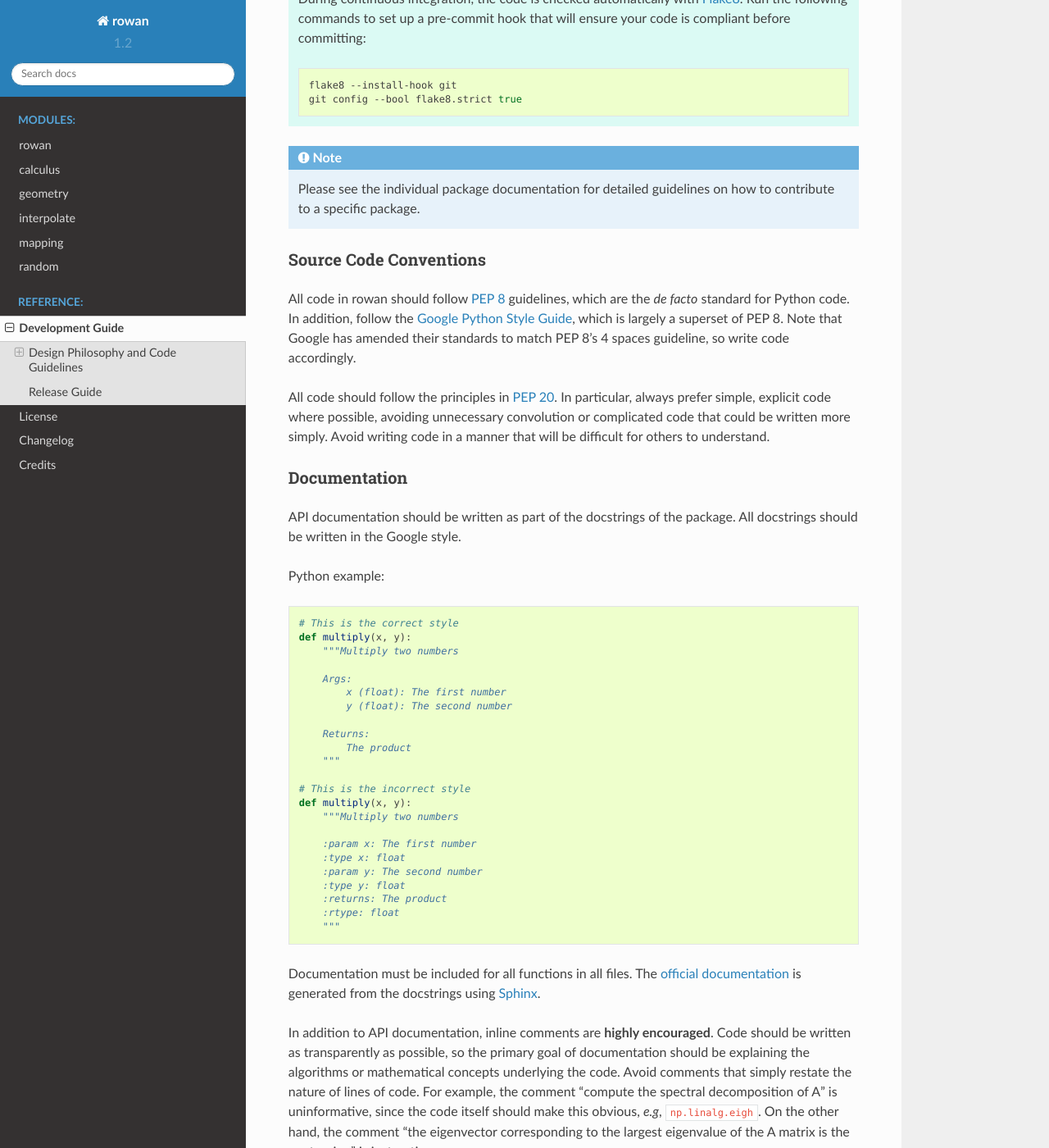
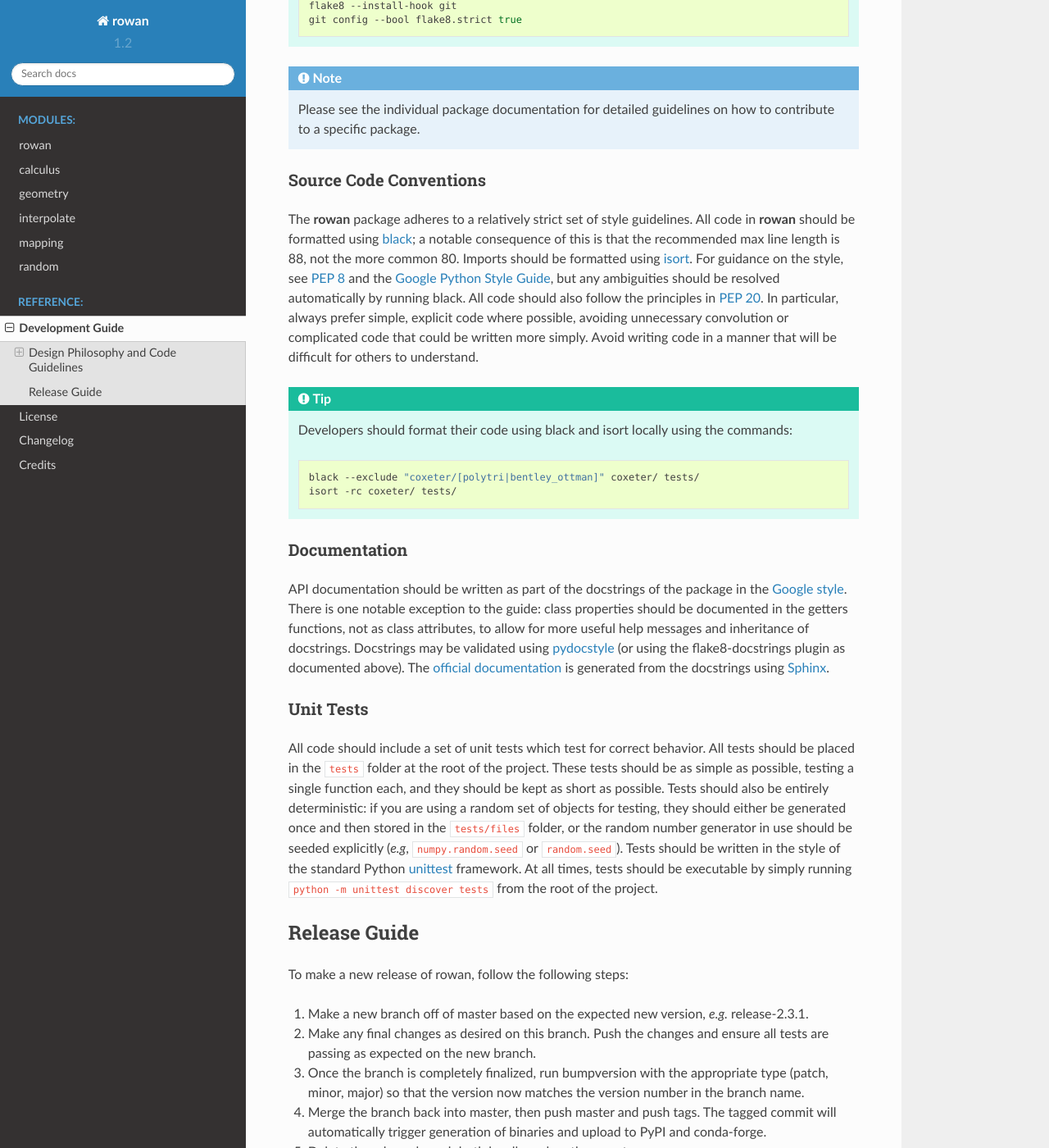
Before and after one commit to glotzerlab/rowan, a Sphinx documentation site: the page built from doc/development.rst, in a window 1280 px wide and 1400 px high, scrolled down 1089 px. Shown: the whole window at 82% size. Built offline with Sphinx 7.4.7 and the Read the Docs theme 2.0.0, drawn with Linux system fonts in a browser that asks for light colours; some of the changed text lies outside the part shown.

Commit message:
Update development guidelines.

```diff
--- a/doc/development.rst
+++ b/doc/development.rst
@@ -14,24 +14,22 @@ Design Philosophy and Code Guidelines
 =====================================
 
 The goal of **rowan** is to provide a flexible, easy-to-use, and scalable approach to dealing with rotation representations.
-To ensure maximum flexibility, **rowan** operates entirely on NumPy arrays, which serve as the *de facto* standard for efficient multi-dimensional arrays in Python.
-To be available for a wide variety of applications, **rowan** works for arbitrarily shaped NumPy arrays, mimicking `NumPy broadcasting <https://docs.scipy.org/doc/numpy/user/basics.broadcasting.html>`_ to the maximum extent possible.
-**rowan** is meant to be as lightweight and easy to install as possible.
-Although it is designed to provide good performance, it is written in **pure Python** and as such may not be the correct choice in cases where the performance of quaternion operations is a critical bottleneck.
+To best serve these goals, **rowan** operates entirely on NumPy arrays (the *de facto* standard for efficient multi-dimensional arrays in Python) and supports `NumPy broadcasting <https://docs.scipy.org/doc/numpy/user/basics.broadcasting.html>`_ wherever possible.
+Use of broadcasting ensures that **rowan** can take full advantage of NumPy performance, and in general all operations are very fast (benchmarks are included in the code base).
+Furthermore, to remain lightweight and easy to install, **rowan** is written in **pure Python** and has no hard dependencies aside from NumPy.
 
-All code contributed to **rowan** must adhere to the following guidelines:
+Code contributions should keep these ideals in mind and adhere to the following guidelines:
 
   * Use the OneFlow_ model of development:
     - Both new features and bug fixes should be developed in branches based on ``master``.
     - Hotfixes (critical bugs that need to be released *fast*) should be developed in a branch based on the latest tagged release.
   * All code must be compatible with all supported versions of Python (listed in the package ``setup.py`` file).
   * Avoid external dependencies where possible, and avoid introducing **any** hard dependencies. Soft dependencies are allowed for specific functionality, but such dependencies cannot impede the installation of **rowan** or the use of any other features.
-  * All code should adhere to the source code conventions discussed below.
-  * Follow the rules for documentation discussed below.
-  * Create `unit tests <https://en.wikipedia.org/wiki/Unit_testing>`_  and `integration tests <https://en.wikipedia.org/wiki/Integration_testing>`_ that cover the common cases and the corner cases of the code (more information below).
+  * All code should adhere to the source code and documentation conventions discussed below.
+  * Create `unit tests <https://en.wikipedia.org/wiki/Unit_testing>`_  and `integration tests <https://en.wikipedia.org/wiki/Integration_testing>`_ as part of development.
   * Preserve backwards-compatibility whenever possible. Make clear if something must change, and notify package maintainers that merging such changes will require a major release.
   * Enable broadcasting if at all possible. Functions for which broadcasting is not available must be documented as such.
-  * For consistency, NumPy should **always** be imported as ``np`` in code: ``import numpy as np``.
+
 
 .. _github: https://github.com/glotzerlab/rowan
 .. _OneFlow: https://www.endoflineblog.com/oneflow-a-git-branching-model-and-workflow
@@ -39,7 +37,7 @@ All code contributed to **rowan** must adhere to the following guidelines:
 .. tip::
 
     During continuous integration, the code is checked automatically with `Flake8`_.
-    Run the following commands to set up a pre-commit hook that will ensure your code is compliant before committing:
+    To ensure your code is compliant before committing, you can set up a pre-commit hook using `pre-commit`_ (recommended) or use flake8's built-in hooks installation:
 
     .. code-block:: bash
 
@@ -57,57 +56,34 @@ All code contributed to **rowan** must adhere to the following guidelines:
 Source Code Conventions
 -----------------------
 
-All code in rowan should follow `PEP 8 <https://www.python.org/dev/peps/pep-0008/>`_ guidelines, which are the *de facto* standard for Python code.
-In addition, follow the `Google Python Style Guide <https://google.github.io/styleguide/pyguide.html>`_, which is largely a superset of PEP 8.
-Note that Google has amended their standards to match PEP 8's 4 spaces guideline, so write code accordingly.
 
-All code should follow the principles in `PEP 20 <https://www.python.org/dev/peps/pep-0020/>`_.
+The **rowan** package adheres to a relatively strict set of style guidelines.
+All code in **rowan** should be formatted using `black`_; a notable consequence of this is that the recommended max line length is 88, not the more common 80.
+Imports should be formatted using `isort`_.
+For guidance on the style, see `PEP 8 <https://www.python.org/dev/peps/pep-0008/>`_ and the `Google Python Style Guide <https://google.github.io/styleguide/pyguide.html>`_, but any ambiguities should be resolved automatically by running black.
+All code should also follow the principles in `PEP 20 <https://www.python.org/dev/peps/pep-0020/>`_.
 In particular, always prefer simple, explicit code where possible, avoiding unnecessary convolution or complicated code that could be written more simply.
 Avoid writing code in a manner that will be difficult for others to understand.
 
+.. tip::
+
+    Developers should format their code using black and isort locally using the commands:
+
+    .. code-block:: bash
+
+        black --exclude "coxeter/[polytri|bentley_ottman]" coxeter/ tests/
+        isort -rc coxeter/ tests/
+
+.. _black: https://black.readthedocs.io/
+.. _isort: https://timothycrosley.github.io/isort/
 
 Documentation
 -------------
 
-API documentation should be written as part of the docstrings of the package.
-All docstrings should be written in the Google style.
-
-Python example:
-
-.. code-block:: python
-
-    # This is the correct style
-    def multiply(x, y):
-        """Multiply two numbers
-
-        Args:
-            x (float): The first number
-            y (float): The second number
-
-        Returns:
-            The product
-        """
-
-    # This is the incorrect style
-    def multiply(x, y):
-        """Multiply two numbers
-
-        :param x: The first number
-        :type x: float
-        :param y: The second number
-        :type y: float
-        :returns: The product
-        :rtype: float
-        """
-
-Documentation must be included for all functions in all files.
+API documentation should be written as part of the docstrings of the package in the `Google style <https://google.github.io/styleguide/pyguide.html#383-functions-and-methods>`__.
+There is one notable exception to the guide: class properties should be documented in the getters functions, not as class attributes, to allow for more useful help messages and inheritance of docstrings.
+Docstrings may be validated using `pydocstyle <http://www.pydocstyle.org/>`__ (or using the flake8-docstrings plugin as documented above).
 The `official documentation <https://rowan.readthedocs.io/>`_ is generated from the docstrings using `Sphinx <http://www.sphinx-doc.org/en/stable/index.html>`_.
-
-In addition to API documentation, inline comments are **highly encouraged**.
-Code should be written as transparently as possible, so the primary goal of documentation should be explaining the algorithms or mathematical concepts underlying the code.
-Avoid comments that simply restate the nature of lines of code.
-For example, the comment "compute the spectral decomposition of A" is uninformative, since the code itself should make this obvious, *e.g*, ``np.linalg.eigh``.
-On the other hand, the comment "the eigenvector corresponding to the largest eigenvalue of the A matrix is the quaternion" is instructive.
 
 
 Unit Tests
```
Also changed, not shown: other parts of doc/development.rst (+1 -0 lines).
